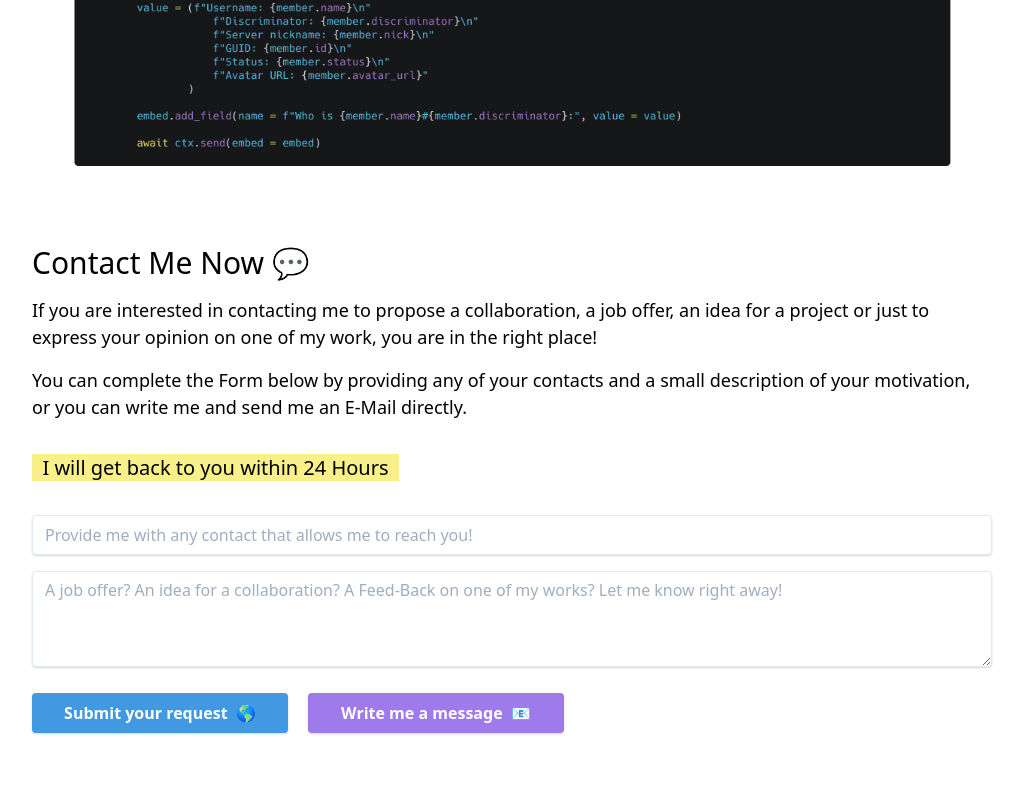
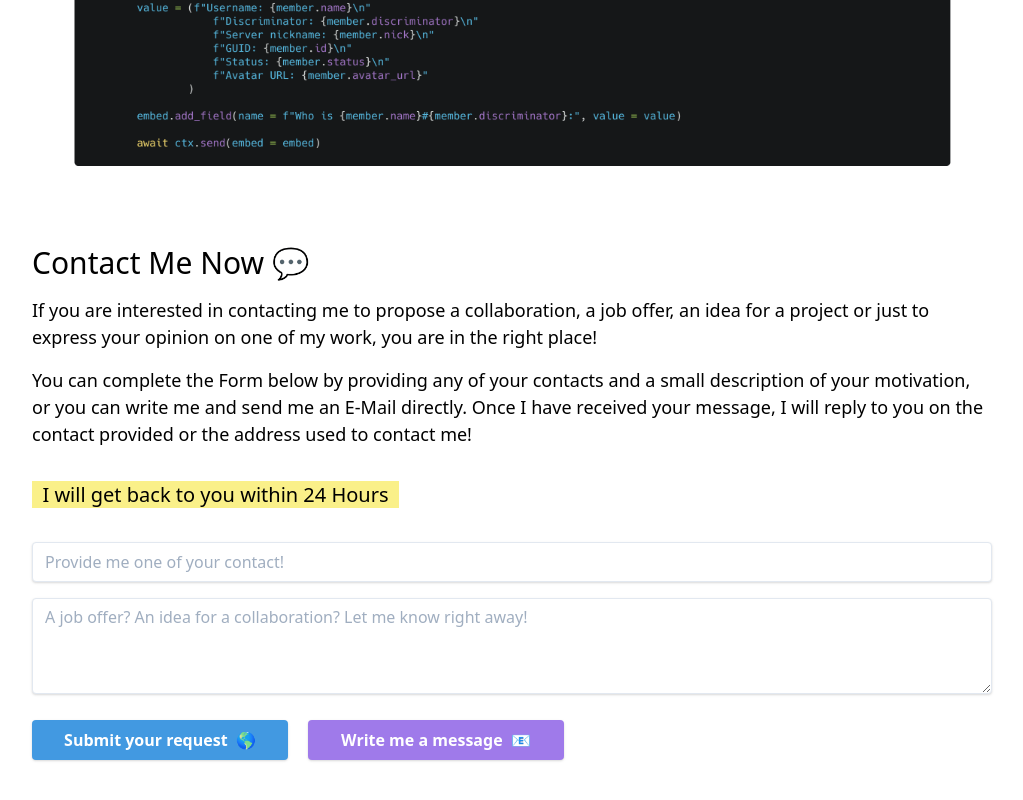
Before and after one commit to Davi0k/davide.codes, a Next.js app: page / in a window 1280 px wide. Shown: the part 3340-4140 px from the top of the page, without its empty margins (128-1151 px from the left). Built offline with nearby package versions, Linux system fonts and the light colour scheme.

Commit message:
Change some styles and add new text.
Update pages/index.js File. Update some styles and add new text
sections in it. Fix some bugs.

```diff
--- a/components/contact.jsx
+++ b/components/contact.jsx
@@ -14,19 +14,19 @@ const Contact = ({ section }) => {
       <input
         className="col-span-3 shadow appearance-none border rounded w-full py-2 px-3 text-gray-700 leading-tight focus:outline-none h-10 mb-4"
         type="text"
-        placeholder="Provide me with any contact that allows me to reach you!"
+        placeholder="Provide me one of your contact!"
         onChange={ event => setContact(event.target.value) }
       />
 
       <textarea
         className="shadow appearance-none border rounded w-full py-2 px-3 text-gray-700 leading-tight focus:outline-none h-24 mb-5"
-        placeholder="A job offer? An idea for a collaboration? A Feed-Back on one of my works? Let me know right away!"
+        placeholder="A job offer? An idea for a collaboration? Let me know right away!"
         onChange={ event => setMessage(event.target.value) }
       />
 
       { status == null &&
         <button
-          className="w-64 shadow bg-blue-500 hover:bg-blue-600 text-white font-bold py-2 px-4 rounded focus:outline-none font-semibold h-10 mr-5"
+          className="xs:w-full sm:w-64 shadow bg-blue-500 hover:bg-blue-600 text-white font-bold py-2 px-4 rounded focus:outline-none font-semibold h-10 mr-5"
 
           disabled={!(contact && message)}
 
@@ -57,19 +57,19 @@ const Contact = ({ section }) => {
       }
 
       { status == true &&
-        <button className="w-64 shadow bg-green-500 text-white font-bold py-2 px-4 rounded focus:outline-none font-semibold h-10 mr-5">
+        <button className="xs:w-full sm:w-64 shadow bg-green-500 text-white font-bold py-2 px-4 rounded focus:outline-none font-semibold h-10 mr-5">
           Message sent! &nbsp;✔
         </button>
       }
 
       { status == false &&
-        <button className="w-64 shadow bg-red-500 text-white font-bold py-2 px-4 rounded focus:outline-none font-semibold h-10 mr-5">
+        <button className="xs:w-full sm:w-64 shadow bg-red-500 text-white font-bold py-2 px-4 rounded focus:outline-none font-semibold h-10 mr-5">
           Try again later... &nbsp;❌
         </button>
       }
 
       <button
-        className="w-64 shadow bg-purple-500 hover:bg-purple-600  text-white font-bold py-2 px-4 rounded focus:outline-none font-semibold h-10 xs:mt-4 sm:mt-0"
+        className="xs:w-full sm:w-64 shadow bg-purple-500 hover:bg-purple-600  text-white font-bold py-2 px-4 rounded focus:outline-none font-semibold h-10 xs:mt-4 sm:mt-0"
         onClick={ event => {
           event.preventDefault();
 
--- a/pages/index.js
+++ b/pages/index.js
@@ -190,7 +190,8 @@ const Home = (props) => {
             <p className="mb-8">
               You can complete the Form below
               by providing any of your contacts and a small description of your motivation,
-              or you can write me and send me an E-Mail directly.
+              or you can write me and send me an E-Mail directly. Once I have received your message,
+              I will reply to you on the contact provided or the address used to contact me!
             </p>
 
             <Mark color="yellow" intensity="300">I will get back to you within 24 Hours</Mark>
```
